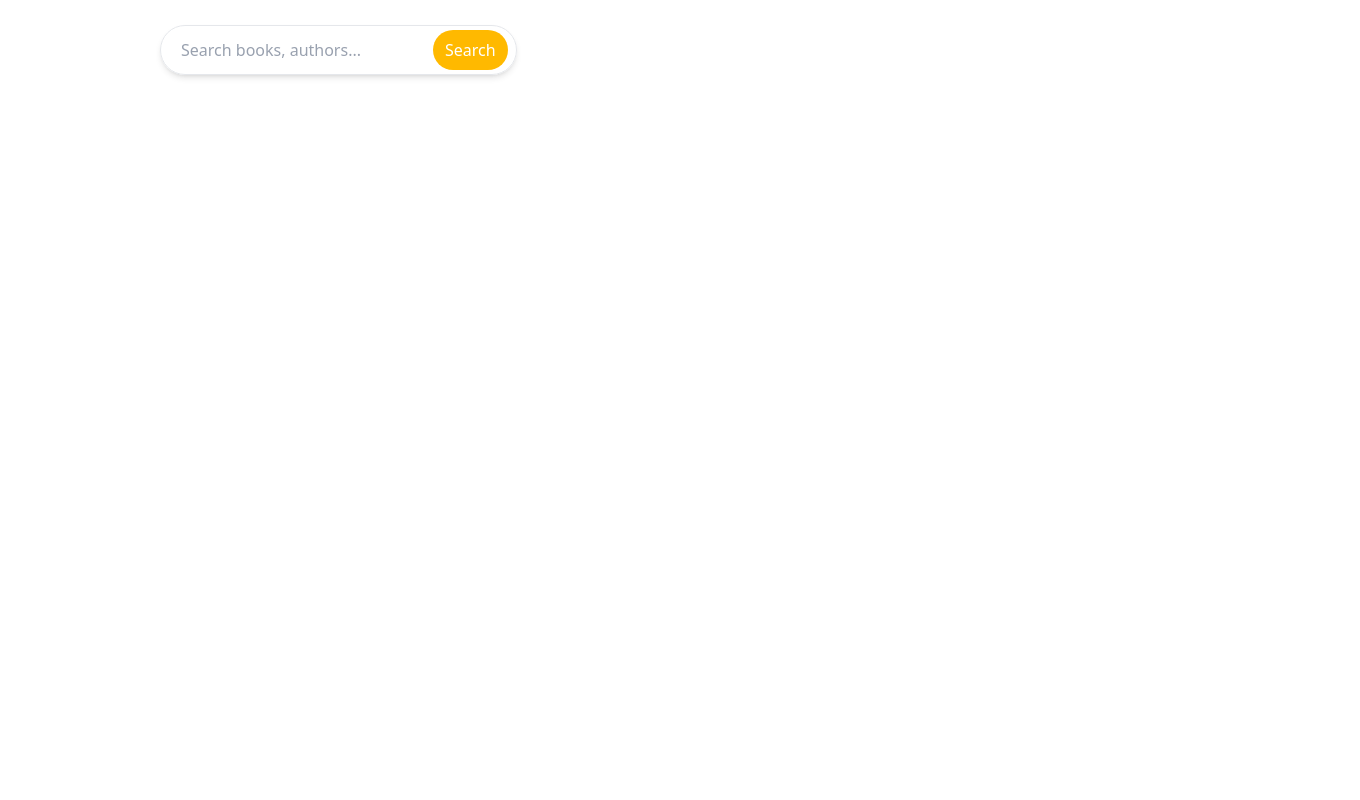
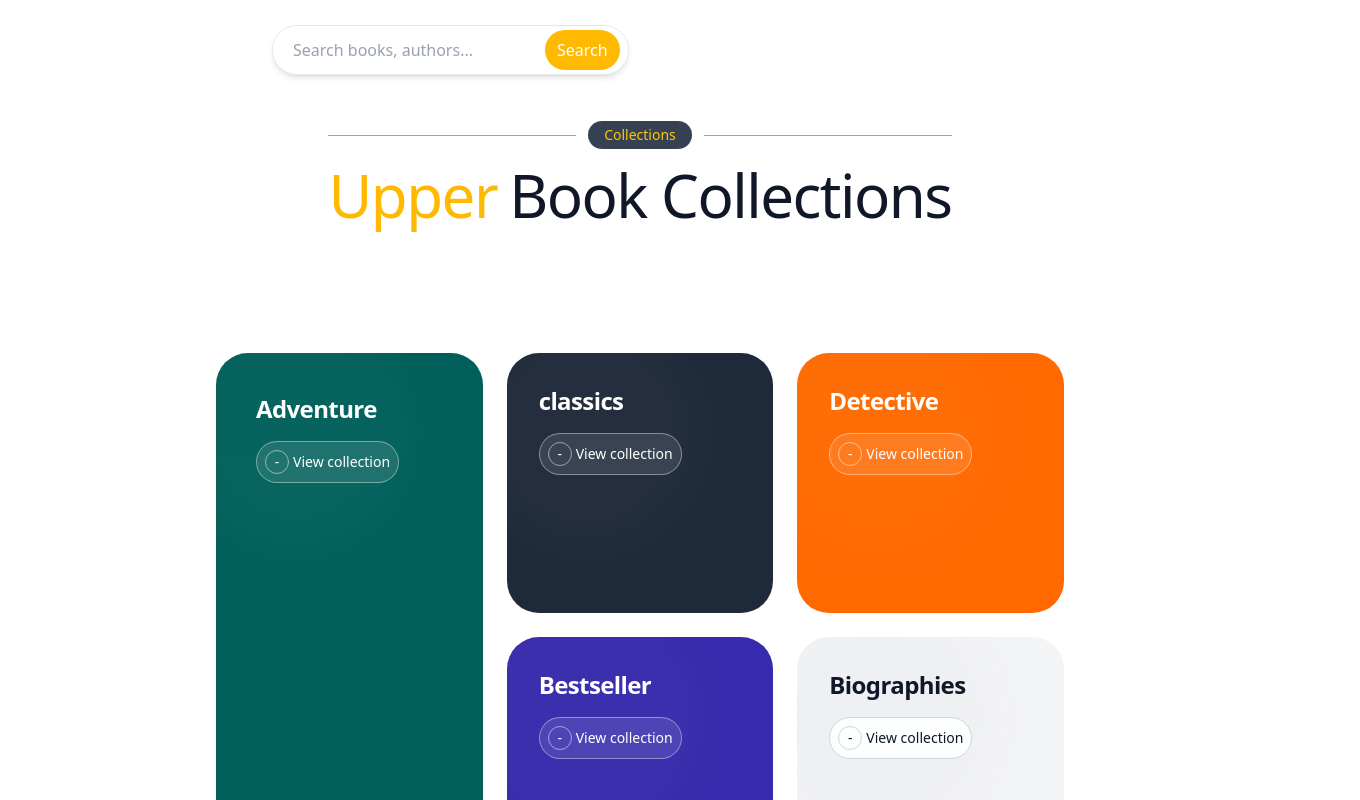
Before and after one commit to sofimes/upperbookstore, a React app in the folder frontend/: page / in a window 1280 px wide. Shown: the part 560-1360 px from the top of the page, 1360 px wide, since content can reach past the window. Before the commit the page ends 800 px from the top, so only its background shows below. Built offline with nearby package versions, Linux system fonts and the light colour scheme; the HTML template or start-up script is replaced by a standard one.

Commit message:
book collection section finished

```diff
--- a/frontend/src/components/home/BookCollection.jsx
+++ b/frontend/src/components/home/BookCollection.jsx
@@ -1,46 +1,86 @@
-import { useState } from "react";
 import { motion } from "framer-motion";
+import SearchBar from "../common/searchbar/SearchBar";
+import { bookcollections } from "../../utils/bookcollections";
+import BookCat from "../common/book/BookCat";
 
 const BookCollection = () => {
-  const [query, setQuery] = useState("");
-  const handleSearchSubmit = (e) => {
-    e.preventDefault();
+  const adventure = bookcollections[0];
 
-    console.log("Search for:", query);
-  };
+  const rightGrid = [
+    bookcollections[1],
+    bookcollections[2],
+    bookcollections[3],
+    bookcollections[4],
+  ];
+
   return (
-    <motion.div className=" relative mt-32 mb-20 flex flex-col justify-center items-center w-full lg:mx-20">
-      <motion.form
-        onSubmit={handleSearchSubmit}
-        initial={{ opacity: 0, y: 20 }}
-        animate={{ opacity: 1, y: 0 }}
-        transition={{ delay: 0.9, duration: 0.6 }}
-        className="absolute left-6 top-4 sm:left-12 sm:top-6 md:left-20 md:top-8 z-10"
-        aria-label="Search books"
-      >
-        <div className="flex items-center bg-white/90 backdrop-blur-sm border border-gray-200 rounded-full shadow-md px-2 py-1">
-          <label htmlFor="book-search" className="sr-only">
-            Search books
-          </label>
-
-          <input
-            id="book-search"
-            type="search"
-            value={query}
-            onChange={(e) => setQuery(e.target.value)}
-            placeholder="Search books, authors..."
-            className="outline-none px-3 py-2 text-sm sm:text-sm md:text-base w-40 sm:w-56 md:w-64 bg-transparent placeholder-gray-400"
-          />
-
-          <button
-            type="submit"
-            className="ml-2 rounded-full px-3 py-2 text-sm md:text-base font-medium bg-amber-400 hover:bg-amber-500 text-white transition"
-            aria-label="Search"
-          >
-            Search
-          </button>
+    <motion.div className=" relative mt-32 mb-20 flex flex-col justify-center items-center  lg:mx-48 overflow-x:hidden">
+      <SearchBar />
+      <motion.div className="py-20 mt-12 px-6 lg:px-20 bg-white font-poppins">
+        <div className="text-center mb-12">
+          <div className="flex items-center justify-center mb-4 w-full">
+            <motion.span
+              initial={{ width: 0 }}
+              animate={{ width: "100%" }}
+              transition={{ duration: 0.8 }}
+              className="flex-grow border-t border-gray-400"
+            ></motion.span>
+            <motion.span
+              initial={{ opacity: 0 }}
+              animate={{ opacity: 1 }}
+              transition={{ delay: 0.4 }}
+              className="px-4 py-1 mx-3 rounded-full bg-gray-700 text-yellow-400 text-sm font-medium"
+            >
+              Collections
+            </motion.span>
+            <motion.span
+              initial={{ width: 0 }}
+              animate={{ width: "100%" }}
+              transition={{ duration: 0.8 }}
+              className="flex-grow border-t border-gray-400"
+            ></motion.span>
+          </div>
+          <h1 className="text-4xl sm:text-5xl lg:text-6xl font-extrabold tracking-tight mt-3">
+            <motion.span
+              initial={{ opacity: 0, y: 30 }}
+              animate={{ opacity: 1, y: 0 }}
+              transition={{ delay: 0.4, duration: 0.8 }}
+              className="text-amber-400 font-light mr-3 leading-[0.88]"
+            >
+              Upper
+            </motion.span>
+            <motion.span
+              initial={{ opacity: 0, y: 30 }}
+              animate={{ opacity: 1, y: 0 }}
+              transition={{ delay: 0.5, duration: 0.8 }}
+              className="text-gray-900  font-medium leading-[0.82]"
+            >
+              Book Collections
+            </motion.span>
+          </h1>
         </div>
-      </motion.form>
+      </motion.div>
+      <motion.div className="w-full px-6 lg:px-auto">
+        <div className="grid grid-cols-1 lg:grid-cols-3 gap-6 items-start">
+          <div className="lg:col-span-1 md:col-span-1 lg:row-span-2 md:mr-12 md:ml-14 sm:mx-12 lg:mx-0 mx-6">
+            <div className="h-full">
+              <BookCat book={adventure} idx={0} isLeftTall />
+            </div>
+          </div>
+          <div className="lg:col-span-2 md:col-span-2 md:mr-20 md:ml-14 sm:mx-12 mx-6 lg:mx-0">
+            <div
+              className="grid lg:grid-cols-2 md:grid-cols-2 gap-6 sm:grid-cols-2"
+              style={{ gridAutoRows: "1fr" }}
+            >
+              {rightGrid.map((book, i) => (
+                <div key={i} className="col-span-1">
+                  <BookCat book={book} idx={i + 1} />
+                </div>
+              ))}
+            </div>
+          </div>
+        </div>
+      </motion.div>
     </motion.div>
   );
 };
```
